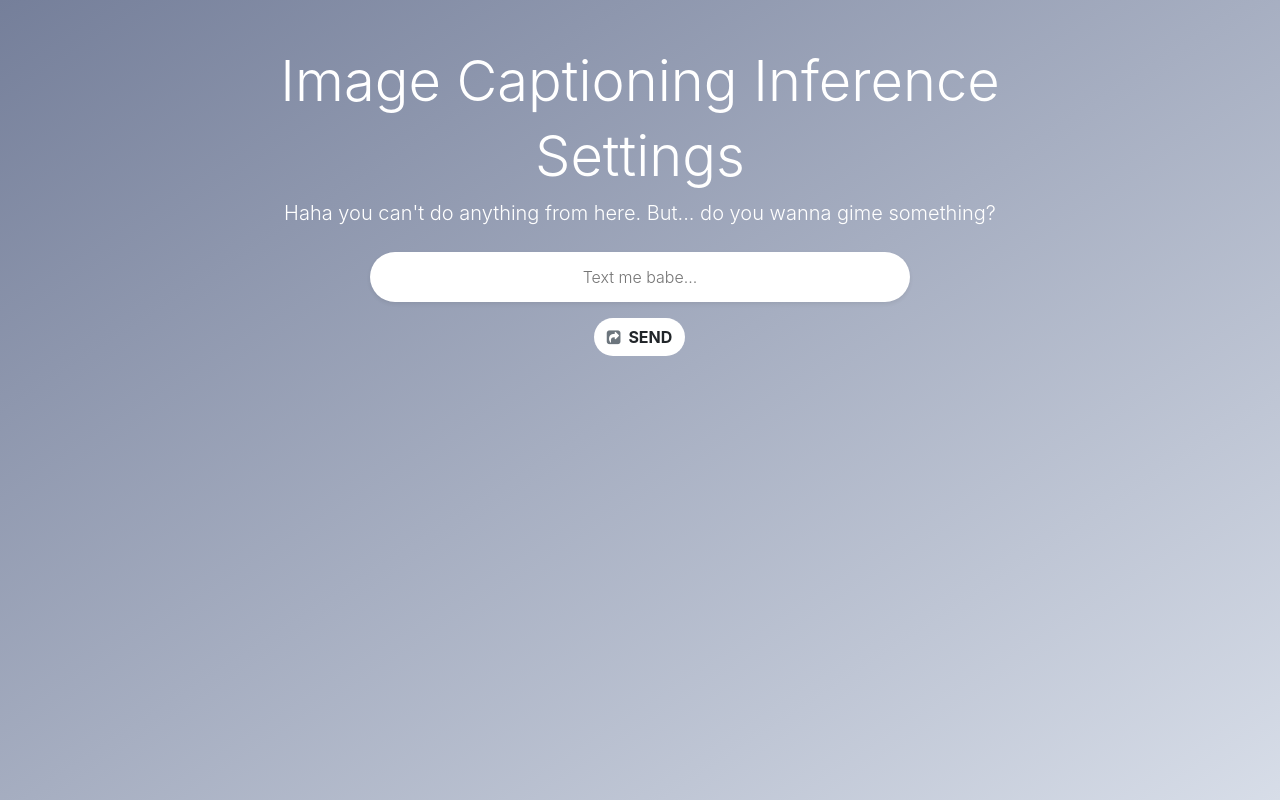
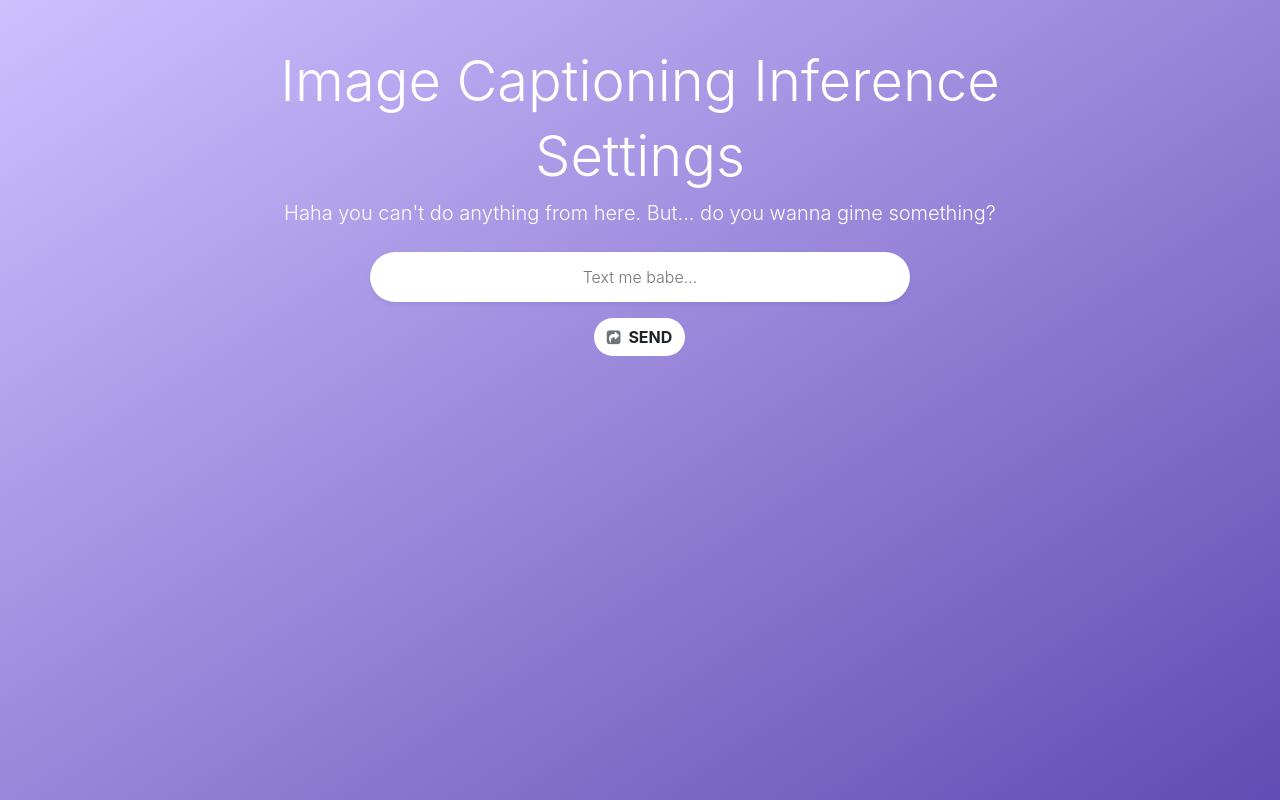
Before and after one commit to viplazylmht/image-captioning-inference, a Flask app: page /cleanmee in a window 1280 px wide. Run offline with Flask 2, Linux system fonts and the light colour scheme; parts of the project's set-up code (start-up, migrations or seed data) failed here and were passed over; some libraries are stand-ins or nearby versions.

Commit message:
restyle frontend background

```diff
--- a/static/frontend/styles.css
+++ b/static/frontend/styles.css
@@ -65,5 +65,5 @@ input#upload-text
 body {
     min-height: 100vh;
     background-color: #614cb3;
-    background-image: linear-gradient(147deg, #757f9a 0%, #d7dde8 100%);
+    background-image: linear-gradient(147deg, #cdc0ff 0%, #614cb3 100%);
 }
```
